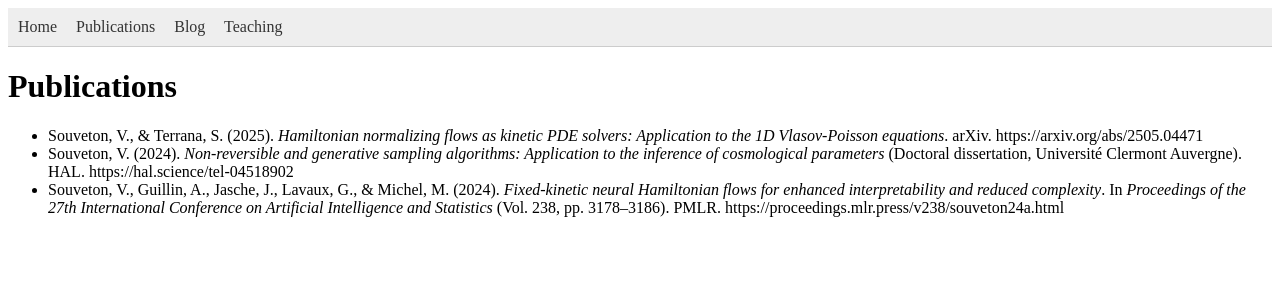
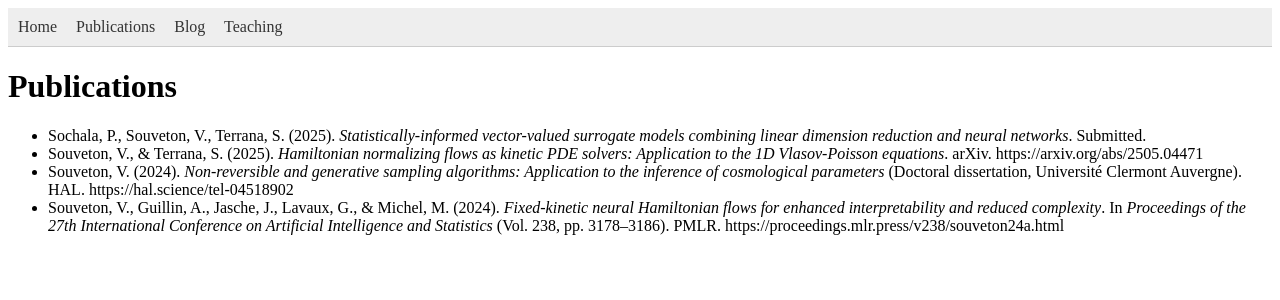
Before and after one commit to vincentsouveton/vincentsouveton.github.io, a Jekyll site: the page built from publications.md, in a window 1280 px wide. Shown: the top 300 px of the page. Built offline with Jekyll 4.4.1, drawn with Linux system fonts in a browser that asks for light colours.

Commit message:
Added submission

```diff
--- a/publications.md
+++ b/publications.md
@@ -3,6 +3,7 @@ layout: page
 title: "Publications"
 ---
 
+- Sochala, P., Souveton, V., Terrana, S. (2025). *Statistically-informed vector-valued surrogate models combining linear dimension reduction and neural networks*. Submitted.
 - Souveton, V., & Terrana, S. (2025). *Hamiltonian normalizing flows as kinetic PDE solvers: Application to the 1D Vlasov-Poisson equations*. arXiv. https://arxiv.org/abs/2505.04471
 - Souveton, V. (2024). *Non-reversible and generative sampling algorithms: Application to the inference of cosmological parameters* (Doctoral dissertation, Université Clermont Auvergne). HAL. https://hal.science/tel-04518902
 - Souveton, V., Guillin, A., Jasche, J., Lavaux, G., & Michel, M. (2024). *Fixed-kinetic neural Hamiltonian flows for enhanced interpretability and reduced complexity*. In *Proceedings of the 27th International Conference on Artificial Intelligence and Statistics* (Vol. 238, pp. 3178–3186). PMLR. https://proceedings.mlr.press/v238/souveton24a.html
```
